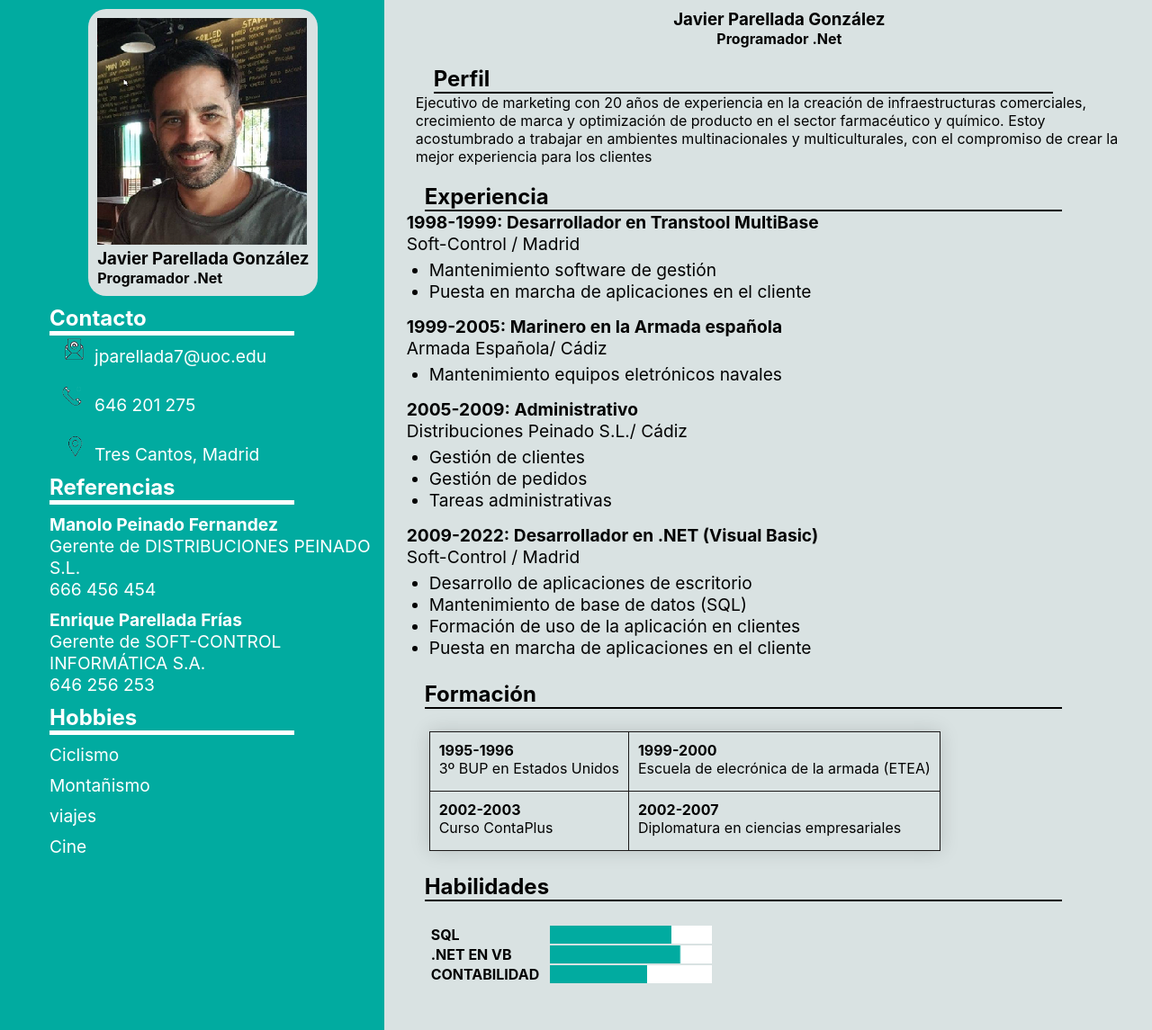
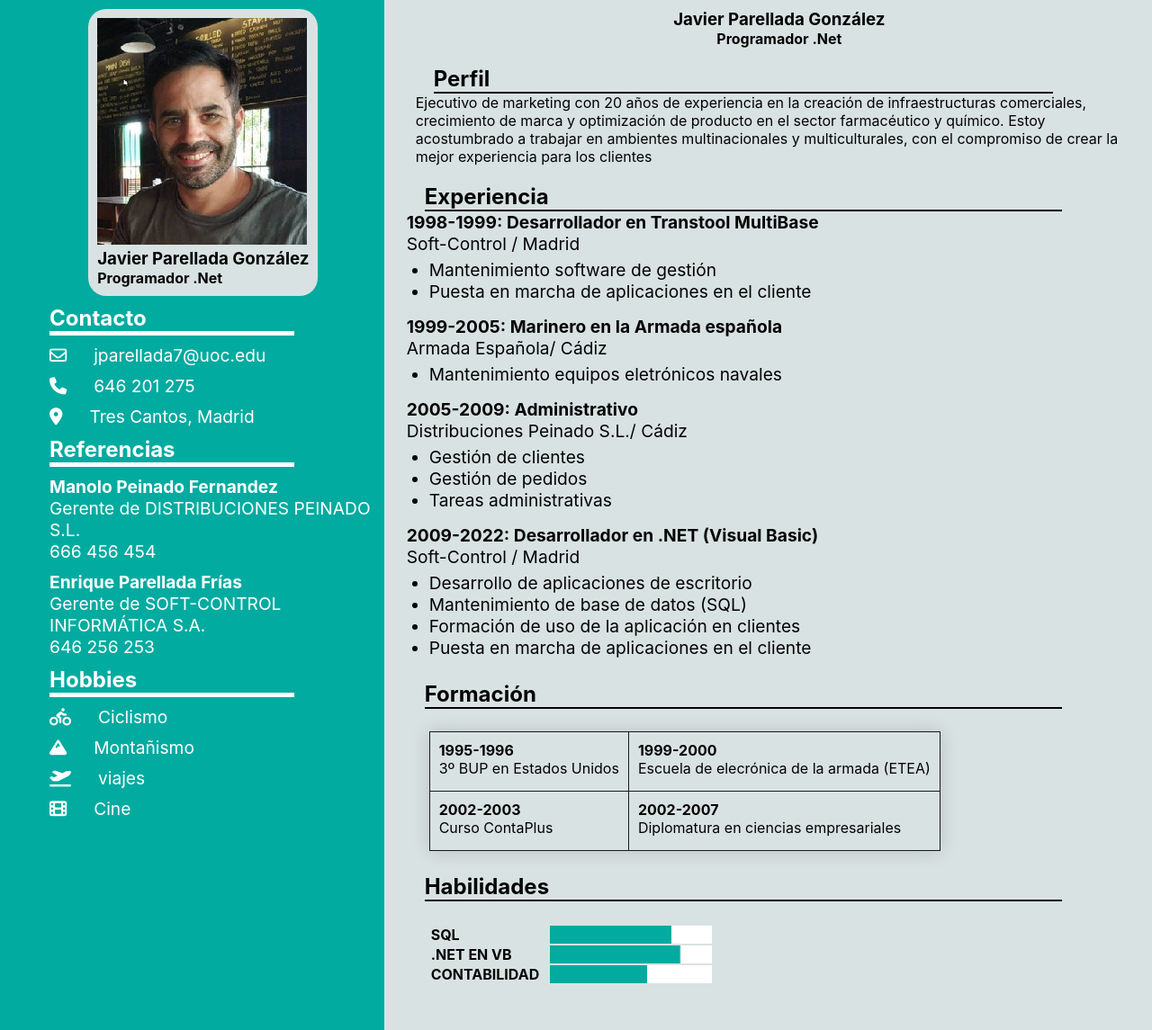
Before and after one commit to Jparellada79/uoc_html_css_II-, a website built with Parcel: page src/index.html in a window 1280 px wide. Shown: the whole page at 90% size. Built offline with nearby package versions, Linux system fonts and the light colour scheme.

Commit message:
Subida proyecto

```diff
--- a/package.json
+++ b/package.json
@@ -51,6 +51,7 @@
         "stylelint-scss": "^4.3.0"
     },
     "dependencies": {
+        "@fortawesome/fontawesome-free": "^6.2.0",
         "stylelint": "^14.14.0"
     }
 }
--- a/src/assets/styles/layouts/_curriculum.scss
+++ b/src/assets/styles/layouts/_curriculum.scss
@@ -16,17 +16,12 @@
     &__contacto {
         .contacto {
             @include lista(30px);
-             padding-left: 50px;
-             &__telefono {
-                 padding-bottom: 20px;
-                 list-style-image: url('/src/assets/images/telefono.png');
+            &__con {
+                display: flex;
+                margin-top: 10px;
             }
-             &__mail {
-                 padding-bottom: 20px;
-                 list-style-image: url('/src/assets/images/correo.png');
-             }
-             &__direccion {
-                 list-style-image: url('/src/assets/images/direccion.png');
+            &__icono {
+                margin-right: 30px;
             }
         }
     }
@@ -44,7 +39,11 @@
         .hobbies {
             @include lista(30px);
             &__hob {
+                display: flex;
                 margin-top: 10px;
+            }
+            &__icono {
+                margin-right: 30px;
             }
         }
     }
@@ -67,8 +66,7 @@
 }
 
 .seccion2 {
-     @include cajasseccion1($color-textonegro,
-     $color-seccion2);
+    @include cajasseccion1($color-textonegro, $color-seccion2);
     &__experiencia {
         .experiencia {
             @include lista(0px);
--- a/src/index.html
+++ b/src/index.html
@@ -6,8 +6,9 @@
     <meta charset="utf-8">
     <meta name="viewport" content="width=device-width">
     <link rel="stylesheet" type="text/css" href="./assets/styles/main.scss">
+    <script src="https://kit.fontawesome.com/522df78ad8.js" crossorigin="anonymous"></script>
     <!-- do not remove this line! -->
-    <title>UOC Boilerplate</title>
+    <title>PEC 1</title>
 </head>
 
 <body>
@@ -22,9 +23,18 @@
         <div class="seccion1__contacto">
             <h4 class="seccion1__titulo">Contacto</h4>
             <ul class="contacto">
-                <li class="contacto__mail">jparellada7@uoc.edu</li>
-                <li class="contacto__telefono">646 201 275</li>
-                <li class="contacto__direccion">Tres Cantos, Madrid</li>
+                <li class="contacto__con">
+                    <div class="contacto__icono"><i class="fa-regular fa-envelope"></i></div>
+                    <div class="contacto__texto">jparellada7@uoc.edu</div>
+                </li>
+                <li class="contacto__con">
+                    <div class="contacto__icono"><i class="fa-solid fa-phone"></i></div>
+                    <div class="contacto__texto">646 201 275</div>
+                </li>
+                <li class="contacto__con">
+                    <div class="contacto__icono"><i class="fa-solid fa-location-dot"></i></div>
+                    <div class="contacto__texto">Tres Cantos, Madrid</div>
+                </li>
             </ul>
         </div>
         <div class="seccion1__referencia">
@@ -45,10 +55,22 @@
         <div class="seccion1__hobbies">
             <h4 class="seccion1__titulo">Hobbies</h4>
             <ul class="hobbies">
-                <li class="hobbies__hob">Ciclismo</li>
-                <li class="hobbies__hob">Montañismo</li>
-                <li class="hobbies__hob">viajes</li>
-                <li class="hobbies__hob">Cine</li>
+                <li class="hobbies__hob">
+                    <div class="hobbies__icono"><i class="fa-solid fa-person-biking"></i></div>
+                    <div class="hobbies__texto">Ciclismo</div>
+                </li>
+                <li class="hobbies__hob">
+                    <div class="hobbies__icono"><i class="fa-solid fa-mountain"></i></div>
+                    <div class="hobbies__texto">Montañismo</div>
+                </li>
+                <li class="hobbies__hob">
+                    <div class="hobbies__icono"><i class="fa-solid fa-plane-departure"></i></div>
+                    <div class="hobbies__texto">viajes</div>
+                </li>
+                <li class="hobbies__hob">
+                    <div class="hobbies__icono"><i class="fa-solid fa-film"></i></div>
+                    <div class="hobbies__texto">Cine</div>
+                </li>
             </ul>
         </div>
     </div>
```
Also changed, not shown: 1 other file. Lines whose indentation alone changed are shown as unchanged.
